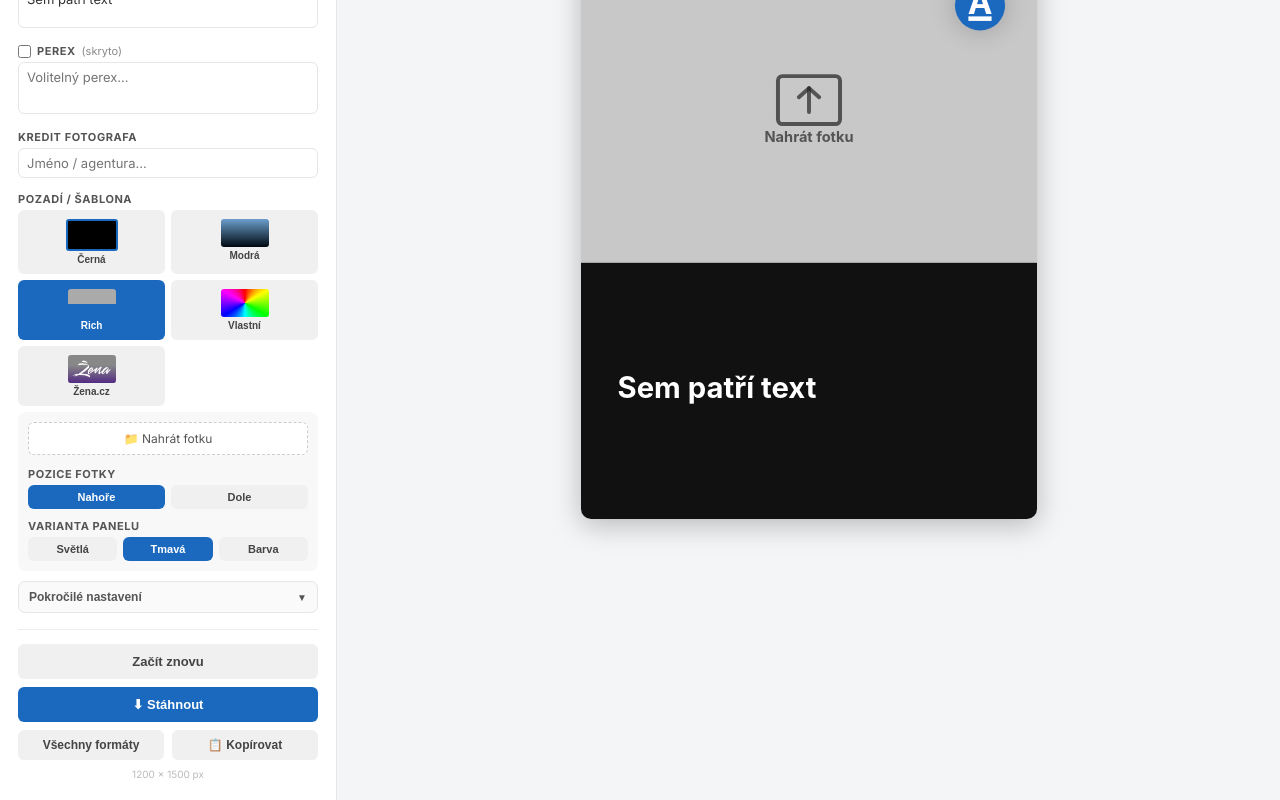
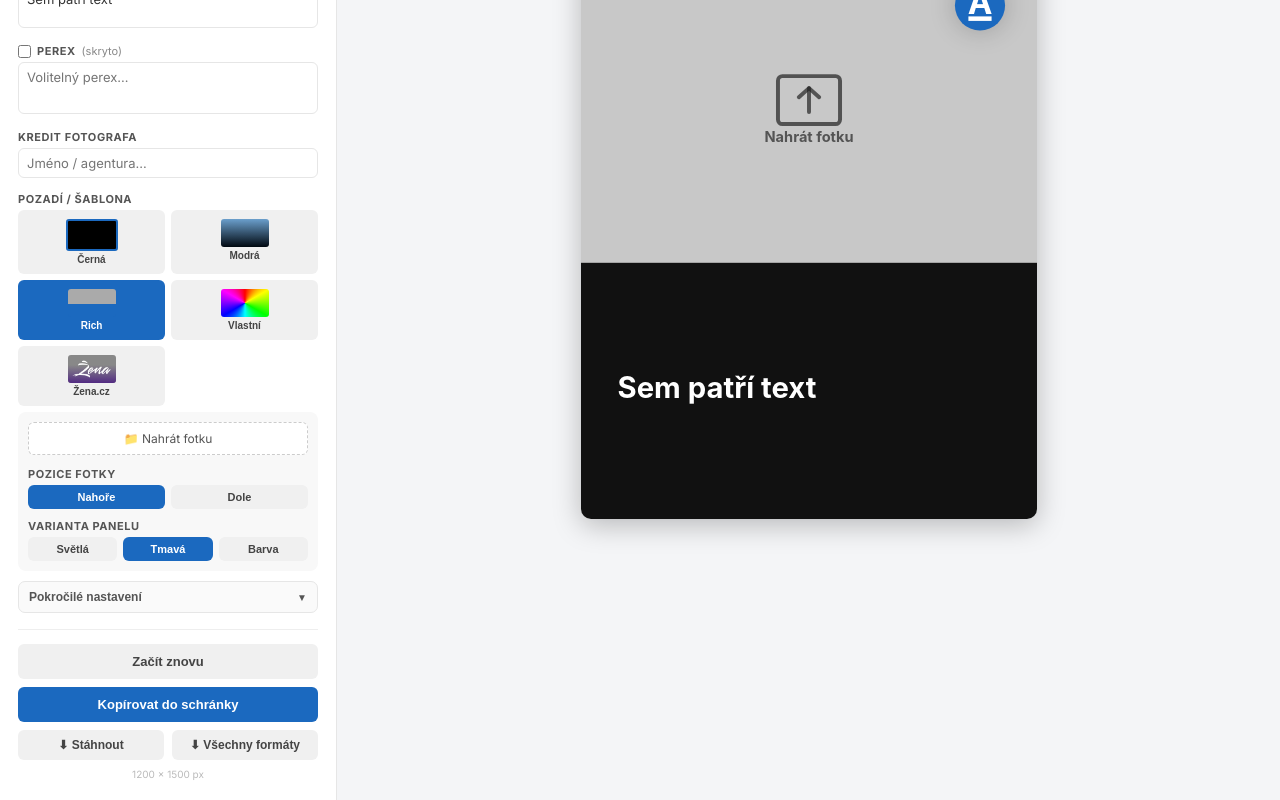
Before and after one commit to petrvnoucek-maker/Post-generator, a React (Vite) app: page / in a window 1280 px wide. Shown: the part 357-1157 px from the top of the page. Built offline with nearby package versions, Linux system fonts and the light colour scheme.

Commit message:
Update App.jsx

```diff
--- a/src/App.jsx
+++ b/src/App.jsx
@@ -825,13 +825,13 @@ function Actions({ fmt, onReset, onExport, onExportAll, onCopy, mobile, t, accen
   return (
     <div style={{ display:"flex", flexDirection:"column", gap:8, ...(!mobile && { marginTop:16, paddingTop:14, borderTop:`1px solid ${t.borderLight}` }) }}>
       <button onClick={onReset}  style={{ ...mkBtn(false, UI, t), width:"100%", fontSize:fz, padding:pad }}>Začít znovu</button>
-      <button onClick={onExport} style={{ ...mkBtn(true,  accent, t), width:"100%", fontSize:fz, padding:pad }}>⬇ Stáhnout</button>
+      <button onClick={handleCopy} style={{ ...mkBtn(true, accent, t), width:"100%", fontSize:fz, padding:pad }}>
+        {copied === "ok" ? "Zkopírováno ✓" : copied === "err" ? "Nepodporováno" : "Kopírovat do schránky"}
+      </button>
       <div style={{ display:"flex", gap:8 }}>
+        <button onClick={onExport} style={{ ...mkBtn(false, accent, t), flex:1, fontSize:12, padding:"8px 0" }}>⬇ Stáhnout</button>
         <button onClick={handleAll} disabled={allBusy} style={{ ...mkBtn(false, accent, t), flex:1, fontSize:12, padding:"8px 0", opacity: allBusy ? 0.6 : 1 }}>
-          {allBusy ? "Stahuji…" : "Všechny formáty"}
-        </button>
-        <button onClick={handleCopy} style={{ ...mkBtn(false, accent, t), flex:1, fontSize:12, padding:"8px 0" }}>
-          {copied === "ok" ? "Zkopírováno ✓" : copied === "err" ? "Nepodporováno" : "📋 Kopírovat"}
+          {allBusy ? "Stahuji…" : "⬇ Všechny formáty"}
         </button>
       </div>
       <div style={{ fontSize:10, color:t.textFaint, textAlign:"center" }}>{fmt.w} × {fmt.h} px</div>
```
